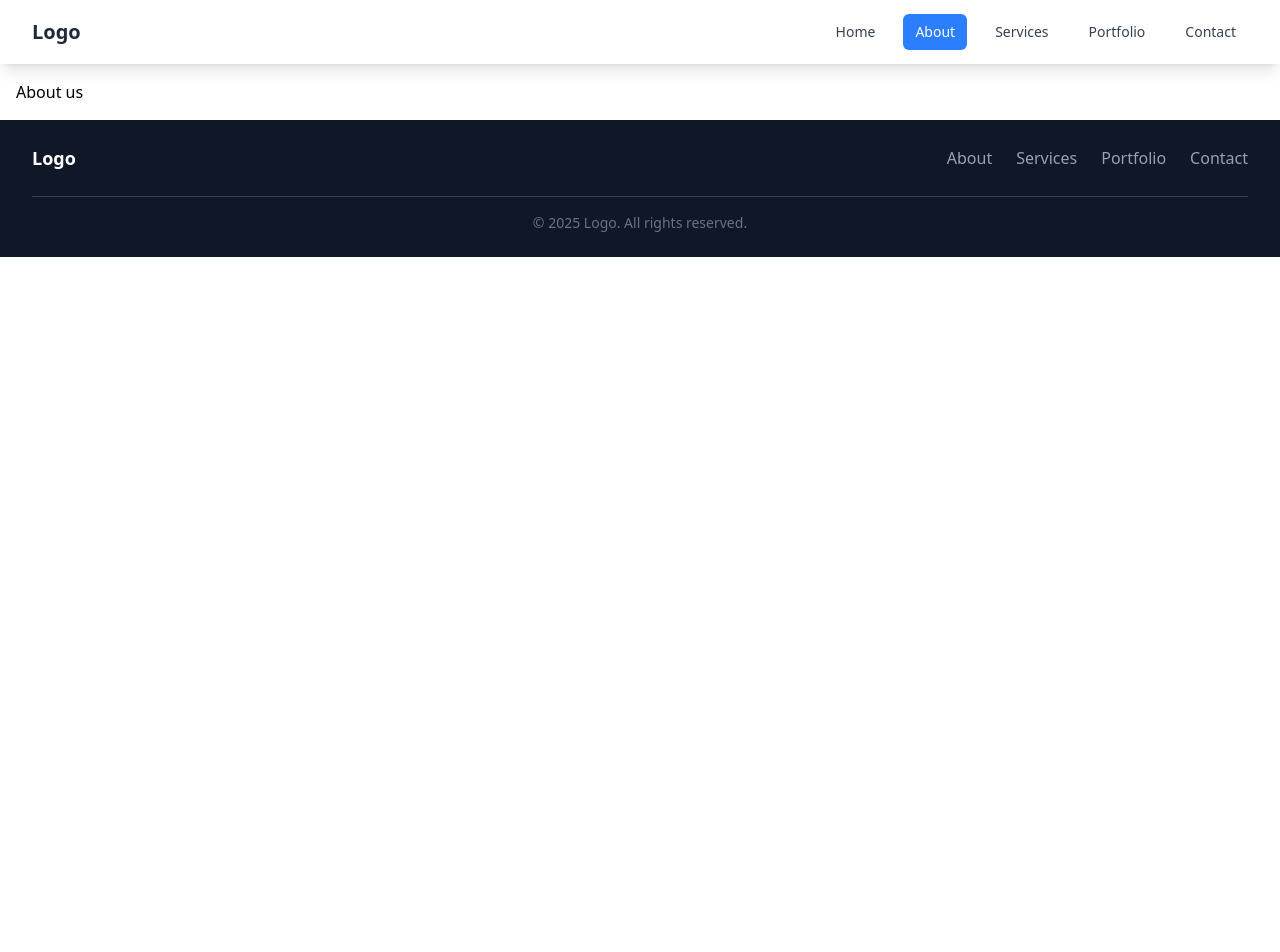
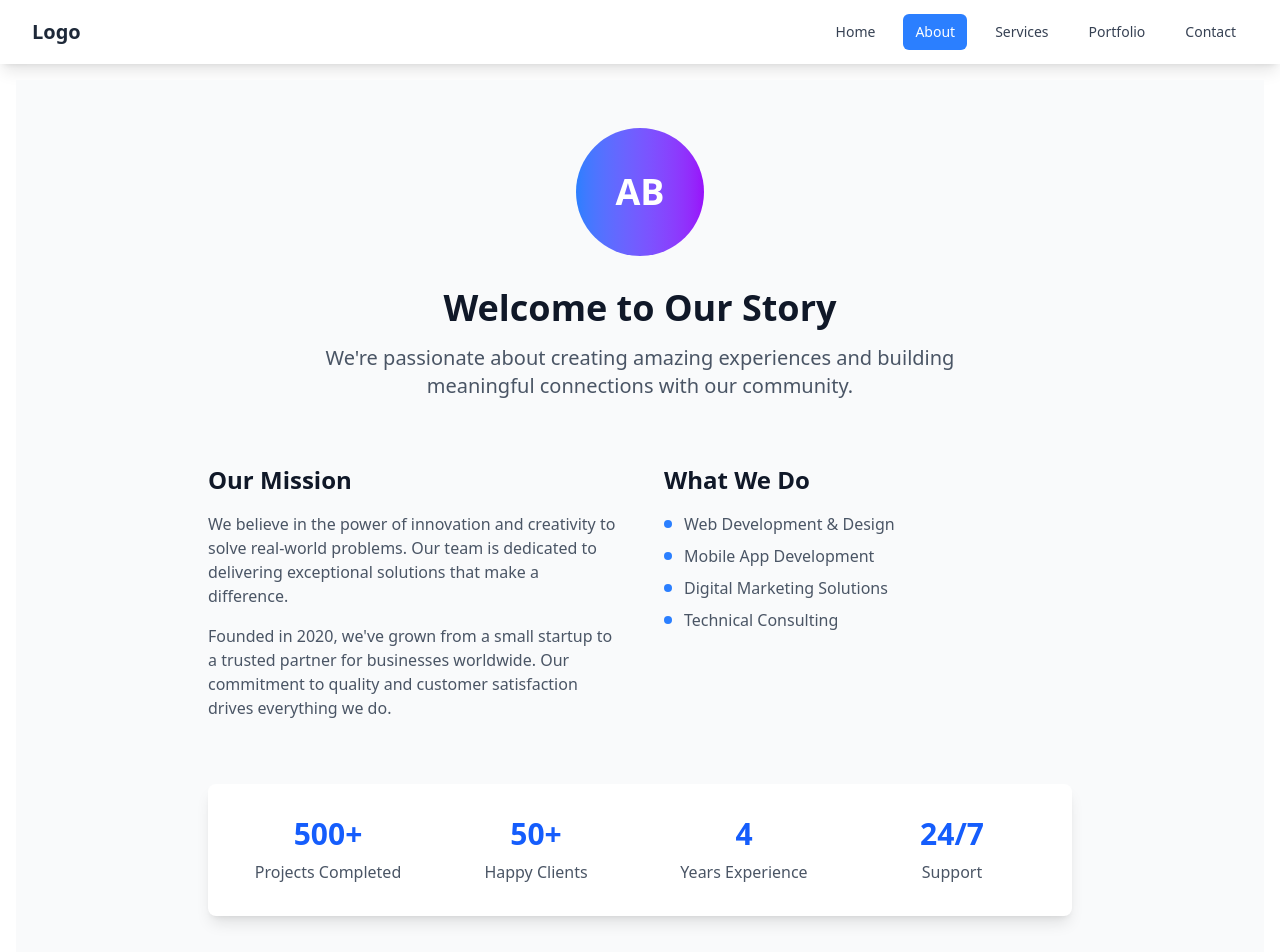
Before and after one commit to m4rcin7/vap, a React (Vite) app: page /about in a window 1280 px wide. Shown: the top 952 px of the page. Before the commit the page ends 800 px from the top, so only its background shows below. Built offline with nearby package versions, Linux system fonts and the light colour scheme.

Commit message:
about-page

```diff
--- a/src/pages/About.tsx
+++ b/src/pages/About.tsx
@@ -1,7 +1,170 @@
-export function About() {
+export function About () {
   return (
-    <>
-      <h2>About us</h2>
-    </>
+    <div className="min-h-screen bg-gray-50">
+      {/* Main Content */}
+      <main className="max-w-4xl mx-auto px-4 py-12">
+        {/* Hero Section */}
+        <section className="text-center mb-16">
+          <div className="w-32 h-32 bg-gradient-to-r from-blue-500 to-purple-600 rounded-full mx-auto mb-8 flex items-center justify-center">
+            <span className="text-white text-4xl font-bold">AB</span>
+          </div>
+          <h1 className="text-4xl font-bold text-gray-900 mb-4">
+            Welcome to Our Story
+          </h1>
+          <p className="text-xl text-gray-600 max-w-2xl mx-auto">
+            We're passionate about creating amazing experiences and building
+            meaningful connections with our community.
+          </p>
+        </section>
+
+        {/* About Content */}
+        <section className="grid md:grid-cols-2 gap-12 mb-16">
+          <div>
+            <h2 className="text-2xl font-bold text-gray-900 mb-4">
+              Our Mission
+            </h2>
+            <p className="text-gray-600 mb-4">
+              We believe in the power of innovation and creativity to solve
+              real-world problems. Our team is dedicated to delivering
+              exceptional solutions that make a difference.
+            </p>
+            <p className="text-gray-600">
+              Founded in 2020, we've grown from a small startup to a trusted
+              partner for businesses worldwide. Our commitment to quality and
+              customer satisfaction drives everything we do.
+            </p>
+          </div>
+
+          <div>
+            <h2 className="text-2xl font-bold text-gray-900 mb-4">
+              What We Do
+            </h2>
+            <ul className="text-gray-600 space-y-2">
+              <li className="flex items-start">
+                <span className="w-2 h-2 bg-blue-500 rounded-full mt-2 mr-3 flex-shrink-0"></span>
+                Web Development & Design
+              </li>
+              <li className="flex items-start">
+                <span className="w-2 h-2 bg-blue-500 rounded-full mt-2 mr-3 flex-shrink-0"></span>
+                Mobile App Development
+              </li>
+              <li className="flex items-start">
+                <span className="w-2 h-2 bg-blue-500 rounded-full mt-2 mr-3 flex-shrink-0"></span>
+                Digital Marketing Solutions
+              </li>
+              <li className="flex items-start">
+                <span className="w-2 h-2 bg-blue-500 rounded-full mt-2 mr-3 flex-shrink-0"></span>
+                Technical Consulting
+              </li>
+            </ul>
+          </div>
+        </section>
+
+        {/* Stats Section */}
+        <section className="bg-white rounded-lg shadow-lg p-8 mb-16">
+          <div className="grid grid-cols-2 md:grid-cols-4 gap-8 text-center">
+            <div>
+              <div className="text-3xl font-bold text-blue-600 mb-2">500+</div>
+              <div className="text-gray-600">Projects Completed</div>
+            </div>
+            <div>
+              <div className="text-3xl font-bold text-blue-600 mb-2">50+</div>
+              <div className="text-gray-600">Happy Clients</div>
+            </div>
+            <div>
+              <div className="text-3xl font-bold text-blue-600 mb-2">4</div>
+              <div className="text-gray-600">Years Experience</div>
+            </div>
+            <div>
+              <div className="text-3xl font-bold text-blue-600 mb-2">24/7</div>
+              <div className="text-gray-600">Support</div>
+            </div>
+          </div>
+        </section>
+
+        {/* Team Section */}
+        <section className="mb-16">
+          <h2 className="text-3xl font-bold text-gray-900 text-center mb-12">
+            Meet Our Team
+          </h2>
+          <div className="grid md:grid-cols-3 gap-8">
+            <div className="text-center bg-white rounded-lg p-6 shadow-sm">
+              <div className="w-24 h-24 bg-gradient-to-r from-green-400 to-blue-500 rounded-full mx-auto mb-4 flex items-center justify-center">
+                <span className="text-white text-xl font-bold">JD</span>
+              </div>
+              <h3 className="text-xl font-semibold text-gray-900 mb-2">
+                Jane Doe
+              </h3>
+              <p className="text-blue-600 mb-4 font-medium">CEO & Founder</p>
+              <p className="text-sm text-gray-600">
+                Passionate about technology and innovation with 10+ years of
+                experience.
+              </p>
+            </div>
+
+            <div className="text-center bg-white rounded-lg p-6 shadow-sm">
+              <div className="w-24 h-24 bg-gradient-to-r from-purple-400 to-pink-500 rounded-full mx-auto mb-4 flex items-center justify-center">
+                <span className="text-white text-xl font-bold">JS</span>
+              </div>
+              <h3 className="text-xl font-semibold text-gray-900 mb-2">
+                John Smith
+              </h3>
+              <p className="text-blue-600 mb-4 font-medium">Lead Developer</p>
+              <p className="text-sm text-gray-600">
+                Full-stack developer specializing in modern web technologies.
+              </p>
+            </div>
+
+            <div className="text-center bg-white rounded-lg p-6 shadow-sm">
+              <div className="w-24 h-24 bg-gradient-to-r from-yellow-400 to-orange-500 rounded-full mx-auto mb-4 flex items-center justify-center">
+                <span className="text-white text-xl font-bold">SJ</span>
+              </div>
+              <h3 className="text-xl font-semibold text-gray-900 mb-2">
+                Sarah Johnson
+              </h3>
+              <p className="text-blue-600 mb-4 font-medium">Design Director</p>
+              <p className="text-sm text-gray-600">
+                Creative designer with expertise in UI/UX and brand identity.
+              </p>
+            </div>
+          </div>
+        </section>
+
+        {/* Contact Section */}
+        <section className="bg-gray-900 rounded-lg p-8 text-white text-center">
+          <h2 className="text-3xl font-bold mb-4">Get In Touch</h2>
+          <p className="text-gray-300 max-w-2xl mx-auto mb-8">
+            Ready to start your next project? We'd love to hear from you.
+            Contact us today and let's create something amazing together.
+          </p>
+
+          <div className="grid md:grid-cols-3 gap-8">
+            <div>
+              <div className="w-12 h-12 bg-blue-500 rounded-full mx-auto mb-3 flex items-center justify-center">
+                <span className="text-white font-bold">@</span>
+              </div>
+              <h3 className="font-semibold mb-2">Email</h3>
+              <p className="text-gray-300">hello@company.com</p>
+            </div>
+
+            <div>
+              <div className="w-12 h-12 bg-blue-500 rounded-full mx-auto mb-3 flex items-center justify-center">
+                <span className="text-white font-bold">☎</span>
+              </div>
+              <h3 className="font-semibold mb-2">Phone</h3>
+              <p className="text-gray-300">+1 (555) 123-4567</p>
+            </div>
+
+            <div>
+              <div className="w-12 h-12 bg-blue-500 rounded-full mx-auto mb-3 flex items-center justify-center">
+                <span className="text-white font-bold">📍</span>
+              </div>
+              <h3 className="font-semibold mb-2">Location</h3>
+              <p className="text-gray-300">New York, NY</p>
+            </div>
+          </div>
+        </section>
+      </main>
+    </div>
   );
 }
```
